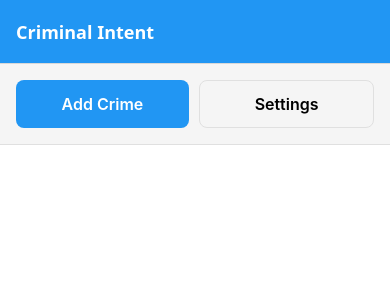
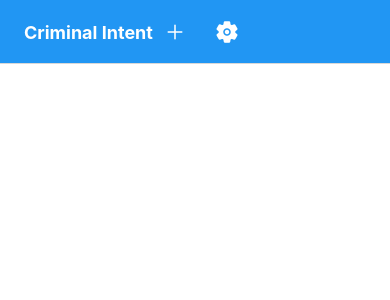
Before and after one commit to stephenbessey/CriminalIntent, a React Native app in the folder CriminalIntent/: screen / in a window 390 px wide. Shown: the top 300 px of the page. Built offline with nearby package versions, Linux system fonts and the light colour scheme.

Commit message:
fixing the header to show icons

```diff
--- a/CriminalIntent/App.js
+++ b/CriminalIntent/App.js
@@ -3,6 +3,7 @@ import { NavigationContainer } from '@react-navigation/native';
 import { createNativeStackNavigator } from '@react-navigation/native-stack';
 import { ThemeProvider, useTheme } from './src/context/ThemeContext';
 import { ErrorBoundary } from './src/components/ErrorBoundary';
+import { CustomHeader } from './src/components/CustomHeader';
 import IndexScreen from './src/screens/IndexScreen';
 import DetailScreen from './src/screens/DetailScreen';
 import SettingsScreen from './src/screens/SettingsScreen';
@@ -10,7 +11,6 @@ import { SCREENS, HEADER_TITLES } from './src/constants';
 
 const Stack = createNativeStackNavigator();
 
-// Create a separate component for the Navigator to access theme
 function AppNavigator() {
   const { currentTheme } = useTheme();
 
@@ -30,16 +30,40 @@ function AppNavigator() {
         <Stack.Screen
           name={SCREENS.INDEX}
           component={IndexScreen}
-          options={{
-            title: HEADER_TITLES.INDEX,
-          }}
+          options={({ navigation }) => ({
+            headerTitle: () => (
+              <CustomHeader
+                title={HEADER_TITLES.INDEX}
+                icons={[
+                  {
+                    name: 'add',
+                    onPress: () => navigation.navigate(SCREENS.DETAIL, { crimeId: null }),
+                  },
+                  {
+                    name: 'settings',
+                    onPress: () => navigation.navigate(SCREENS.SETTINGS),
+                  },
+                ]}
+              />
+            ),
+          })}
         />
         <Stack.Screen
           name={SCREENS.DETAIL}
           component={DetailScreen}
-          options={{
-            title: HEADER_TITLES.DETAIL,
-          }}
+          options={({ navigation }) => ({
+            headerTitle: () => (
+              <CustomHeader
+                title={HEADER_TITLES.DETAIL}
+                icons={[
+                  {
+                    name: 'settings',
+                    onPress: () => navigation.navigate(SCREENS.SETTINGS),
+                  },
+                ]}
+              />
+            ),
+          })}
         />
         <Stack.Screen
           name={SCREENS.SETTINGS}
--- /dev/null
+++ b/CriminalIntent/src/components/CustomHeader.js
@@ -0,0 +1,68 @@
+import React from 'react';
+import { View, Text, StyleSheet, Pressable } from 'react-native';
+import { Ionicons } from '@expo/vector-icons';
+import { useTheme } from '../context/ThemeContext';
+import { SPACING, ICON_SIZES, FONT_SIZES, FONT_WEIGHTS, OPACITY } from '../constants';
+
+export const CustomHeader = ({ title, icons = [] }) => {
+  const { currentTheme } = useTheme();
+  const styles = createStyles(currentTheme);
+
+  return (
+    <View style={styles.headerContainer}>
+      <Text style={styles.headerTitle}>{title}</Text>
+      {icons.length > 0 && (
+        <View style={styles.iconsContainer}>
+          {icons.map((icon, index) => (
+            <Pressable
+              key={index}
+              style={({ pressed }) => [
+                styles.iconButton,
+                pressed && styles.iconPressed
+              ]}
+              onPress={icon.onPress}
+              disabled={icon.disabled}
+            >
+              <Ionicons
+                name={icon.name}
+                size={ICON_SIZES.MEDIUM}
+                color={icon.disabled ? 'rgba(255, 255, 255, 0.5)' : '#FFFFFF'}
+              />
+            </Pressable>
+          ))}
+        </View>
+      )}
+    </View>
+  );
+};
+
+const createStyles = (theme) => StyleSheet.create({
+  headerContainer: {
+    flexDirection: 'row',
+    alignItems: 'center',
+    justifyContent: 'space-between',
+    width: '100%',
+    paddingHorizontal: SPACING.SM,
+  },
+  headerTitle: {
+    fontSize: FONT_SIZES.LARGE,
+    fontWeight: FONT_WEIGHTS.BOLD,
+    color: '#FFFFFF',
+    flex: 1,
+  },
+  iconsContainer: {
+    flexDirection: 'row',
+    alignItems: 'center',
+    gap: SPACING.SM,
+  },
+  iconButton: {
+    padding: SPACING.SM,
+    justifyContent: 'center',
+    alignItems: 'center',
+    minWidth: 44,
+    minHeight: 44,
+  },
+  iconPressed: {
+    opacity: OPACITY.PRESSED,
+  },
+});
--- a/CriminalIntent/src/screens/DetailScreen.js
+++ b/CriminalIntent/src/screens/DetailScreen.js
@@ -20,8 +20,7 @@ import {
   PLACEHOLDERS,
   SPACING,
   FONT_SIZES,
-  FONT_WEIGHTS,
-  SCREENS
+  FONT_WEIGHTS
 } from '../constants';
 
 export default function DetailScreen({ route, navigation }) {
@@ -94,23 +93,10 @@ export default function DetailScreen({ route, navigation }) {
     }));
   };
 
-  const handleSettings = () => {
-    navigation.navigate(SCREENS.SETTINGS);
-  };
-
   const styles = createStyles(currentTheme);
 
   return (
     <ScrollView style={styles.container} contentContainerStyle={styles.content}>
-      <View style={styles.topActions}>
-        <CustomButton
-          title="Settings"
-          onPress={handleSettings}
-          variant="secondary"
-          style={styles.settingsButton}
-        />
-      </View>
-
       <View style={styles.photoSection}>
         <PhotoPicker
           photo={crime.photo}
@@ -181,13 +167,6 @@ const createStyles = (theme) => StyleSheet.create({
   content: {
     padding: SPACING.MD,
   },
-  topActions: {
-    alignItems: 'flex-end',
-    marginBottom: SPACING.MD,
-  },
-  settingsButton: {
-    minWidth: 100,
-  },
   photoSection: {
     alignItems: 'center',
     marginBottom: SPACING.LG,
--- a/CriminalIntent/src/screens/IndexScreen.js
+++ b/CriminalIntent/src/screens/IndexScreen.js
@@ -1,11 +1,10 @@
 import React, { useState, useEffect } from 'react';
 import { View, FlatList, StyleSheet, Alert } from 'react-native';
 import { useFocusEffect } from '@react-navigation/native';
-import { CustomButton } from '../components/CustomButton';
 import { CrimeListItem } from '../components/CrimeListItem';
 import { CrimeService } from '../services/CrimeService';
 import { useTheme } from '../context/ThemeContext';
-import { SCREENS, ERROR_MESSAGES, SPACING } from '../constants';
+import { ERROR_MESSAGES } from '../constants';
 
 export default function IndexScreen({ navigation }) {
   const [crimes, setCrimes] = useState([]);
@@ -31,15 +30,7 @@ export default function IndexScreen({ navigation }) {
   };
 
   const handleCrimePress = (crime) => {
-    navigation.navigate(SCREENS.DETAIL, { crimeId: crime.id });
-  };
-
-  const handleAddCrime = () => {
-    navigation.navigate(SCREENS.DETAIL, { crimeId: null });
-  };
-
-  const handleSettings = () => {
-    navigation.navigate(SCREENS.SETTINGS);
+    navigation.navigate('Detail', { crimeId: crime.id });
   };
 
   const renderCrimeItem = ({ item }) => (
@@ -55,21 +46,6 @@ export default function IndexScreen({ navigation }) {
 
   return (
     <View style={styles.container}>
-      <View style={styles.actionButtons}>
-        <CustomButton
-          title="Add Crime"
-          onPress={handleAddCrime}
-          variant="primary"
-          style={styles.actionButton}
-        />
-        <CustomButton
-          title="Settings"
-          onPress={handleSettings}
-          variant="secondary"
-          style={styles.actionButton}
-        />
-      </View>
-
       <FlatList
         data={crimes}
         renderItem={renderCrimeItem}
@@ -88,17 +64,6 @@ const createStyles = (theme) => StyleSheet.create({
     flex: 1,
     backgroundColor: theme.colors.background,
   },
-  actionButtons: {
-    flexDirection: 'row',
-    justifyContent: 'space-between',
-    padding: SPACING.MD,
-    backgroundColor: theme.colors.surface,
-    borderBottomWidth: 1,
-    borderBottomColor: theme.colors.border,
-  },
-  actionButton: {
-    flex: 0.48,
-  },
   list: {
     flex: 1,
   },
```
Also changed, not shown: CriminalIntent/src/components/HeaderIcons.js (added, +72 -0 lines).
